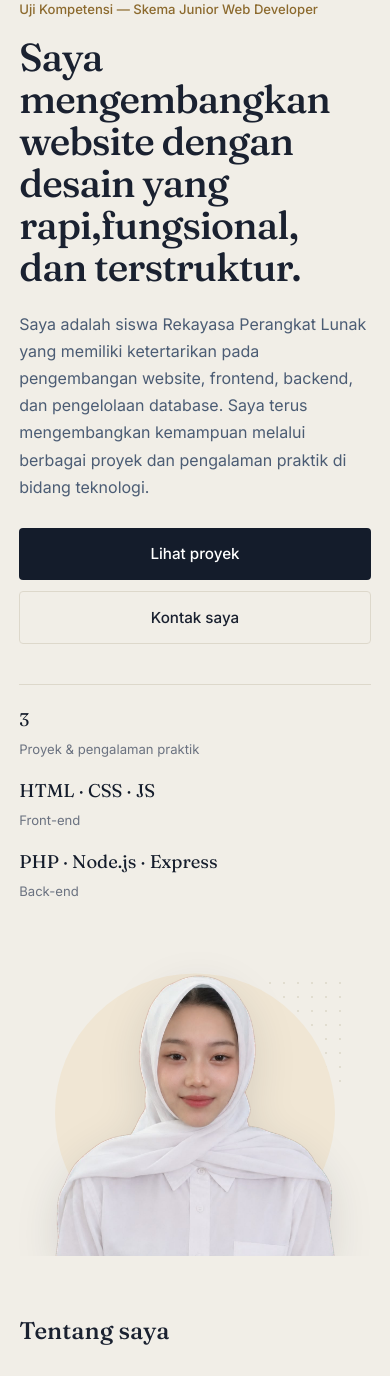
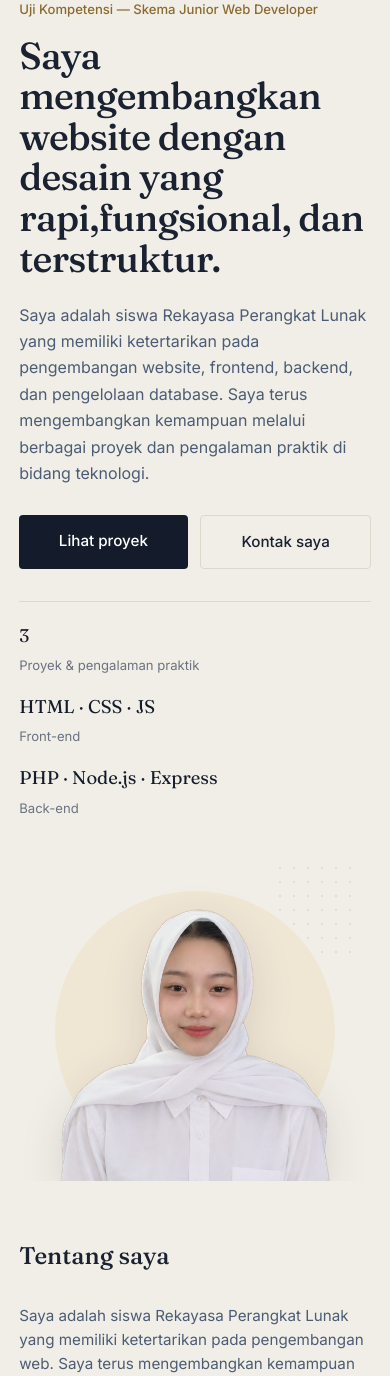
Before and after one commit to leiladvany07/uji-serkom-junior-web-developer, a PHP site: page / in a window 390 px wide. Shown: the part 70-1446 px from the top of the page. Run offline with PHP 8.4, Linux system fonts and the light colour scheme.

Commit message:
memperbaiki tampilan

```diff
--- a/profil-statis/css/style.css
+++ b/profil-statis/css/style.css
@@ -390,16 +390,18 @@ main{
   flex-direction:column;
   gap:0;
 }
-  /* Header */
+  /* HEADER */
   .header-inner{
     padding: 1rem 1.2rem;
   }
   .brand{
     font-size: 1.15rem;
   }
+
   .nav-toggle{
     display:flex;
   }
+
   .main-nav{
     position:absolute;
     top:100%;
@@ -410,138 +412,206 @@ main{
     flex-direction:column;
     align-items:flex-start;
 
-    padding:1rem 1.2rem 1.4rem;
-    gap:0.9rem;
+    padding:1rem 1.2rem 1.5rem;
+    gap:1rem;
 
     background:var(--navy);
-    box-shadow:0 8px 20px rgba(20,28,43,.12);
   }
+
   .main-nav.open{
     display:flex;
   }
-  .nav-link{
-    width:100%;
-    padding:.45rem 0;
-  }
-  .nav-cta{
-    width:100%;
-    text-align:center;
-    margin-top:.3rem;
-  }
-  /* Main */
+
+
+  /* MAIN */
   main{
     padding:0 1.2rem 3rem;
+    max-width:100%;
   }
+
+
   /* HERO */
   .hero{
     overflow:hidden;
   }
+
   .hero-grid{
     display:flex;
     flex-direction:column;
     gap:0;
   }
-  /* Teks hero */
+
+
+  /* TEKS */
   .hero-content{
     width:100%;
+    max-width:100%;
   }
+
   .hero-eyebrow{
     font-size:.82rem;
     line-height:1.5;
     margin-bottom:1rem;
   }
+
   .hero-title{
+    width:100%;
     max-width:none;
-    width:100%;
 
-    font-size:clamp(2.25rem, 10vw, 3rem);
+    font-size:2.35rem;
     line-height:1.08;
 
-    letter-spacing:-.025em;
+    letter-spacing:-.02em;
+
+    overflow-wrap:break-word;
   }
+
   .hero-sub{
+    width:100%;
     max-width:none;
-    width:100%;
+
     margin-top:1.4rem;
+
     font-size:1rem;
-    line-height:1.7;
+    line-height:1.65;
   }
-  /* Tombol */
+
+
+  /* TOMBOL */
   .hero-actions{
-    flex-direction:column;
-    gap:.7rem;
-    margin-top:1.7rem;
+    display:flex;
+    flex-direction:row;
+
+    gap:.8rem;
+    margin-top:1.8rem;
   }
+
   .hero-actions .btn{
-    width:100%;
+    flex:1;
     text-align:center;
+    padding:.85rem 1rem;
   }
+
+
   /* FOTO */
   .hero-photo{
+    position:relative;
+
     width:100%;
+    height:330px;
     min-height:330px;
-    margin-top:1.5rem;
+
+    margin-top:2rem;
+
     transform:none;
+
     display:flex;
     align-items:flex-end;
     justify-content:center;
 
     overflow:hidden;
   }
+
+
+  /* LINGKARAN FOTO */
   .photo-circle{
+    position:absolute;
+
     width:280px;
     height:280px;
-    top:50%;
+
+    top:40px;
     left:50%;
-    transform:translate(-50%,-42%);
+
+    transform:translateX(-50%);
+
+    border-radius:50%;
+
+    background:var(--gold-light);
+
+    z-index:0;
   }
+
+
+  /* TITIK-TITIK */
   .photo-dots{
-    width:90px;
-    height:110px;
+    position:absolute;
 
-    top:15%;
+    width:80px;
+    height:100px;
+
+    top:10px;
     right:5%;
+
+    z-index:0;
   }
+
+
+  /* FOTO */
   .hero-photo-img{
-    width:280px;
+    position:relative;
+
+    width:270px;
     max-width:85%;
 
-    transform:translateY(0);
+    height:auto;
+
+    z-index:1;
+
+    transform:none;
 
     object-fit:contain;
+
+    filter:drop-shadow(
+      0 12px 20px rgba(20,28,43,.12)
+    );
   }
-  /* Statistik */
+
+
+  /* STATS */
   .hero-stats{
     grid-template-columns:1fr;
+
     gap:1rem;
 
-    margin-top:2.5rem;
+    margin-top:2rem;
     padding-top:1.2rem;
   }
-  /* Section */
+
+
+  /* SECTION */
   .section{
     padding-top:3.5rem;
   }
+
   .section-title{
     font-size:1.5rem;
   }
-  /* About */
+
+
+  /* ABOUT */
   .about-grid{
     grid-template-columns:1fr;
     gap:1.8rem;
   }
+
   .about-text{
     max-width:none;
     font-size:.95rem;
   }
-  /* Skills */
+
+
+  /* SKILLS */
   .skills-grid{
     grid-template-columns:1fr;
   }
-  /* Footer */
+
+
+  /* FOOTER */
   .site-footer{
     padding:2.5rem 1.2rem 1.5rem;
   }
+
   .footer-inner{
     grid-template-columns:1fr;
     padding:0;
@@ -549,25 +619,28 @@ main{
 }
 
 
-/* HP kecil */
-@media (max-width: 380px){
-  .brand{
-    font-size:1.05rem;
-  }
+/* HP SANGAT KECIL */
+@media (max-width:380px){
+
   .hero-title{
     font-size:2.05rem;
   }
+
   .hero-sub{
     font-size:.94rem;
   }
+
   .hero-photo{
-    min-height:290px;
+    height:300px;
+    min-height:300px;
   }
+
   .photo-circle{
+    width:245px;
+    height:245px;
+  }
+
+  .hero-photo-img{
     width:240px;
-    height:240px;
-  }
-  .hero-photo-img{
-    width:245px;
   }
 }
```
